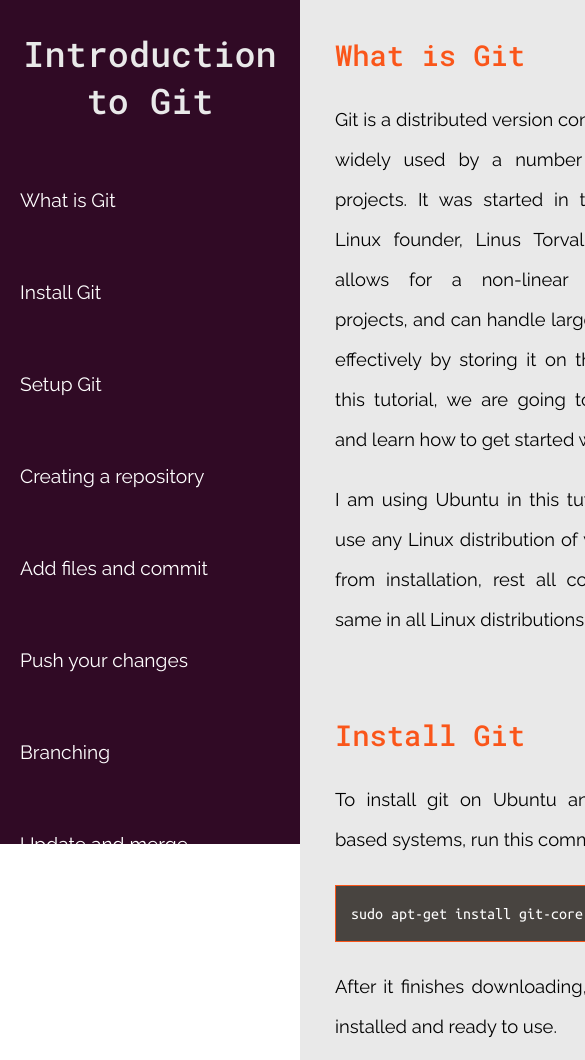
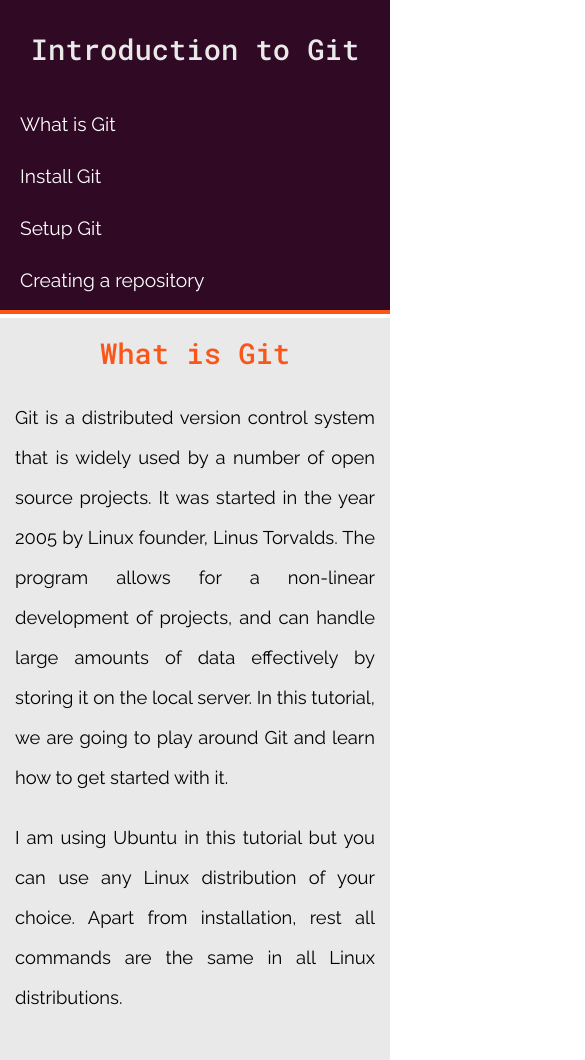
Before and after one commit to cjcon90/freeCodeCamp-Technical-Documentation-Page, a plain HTML site: page index.html in a window 390 px wide. Shown: the top 1060 px of the page, 585 px wide, since content can reach past the window. Drawn offline with Linux system fonts and the light colour scheme.

Commit message:
added mbile responsiveness

```diff
--- a/index.html
+++ b/index.html
@@ -109,7 +109,7 @@
                 This will create a new git repository. Your local repository consists of three “trees” maintained by
                 git.
             </p>
-            <img src="https://res.cloudinary.com/scrumpylungs/image/upload/v1589322094/freeCodeCamp-tech-doc-page/Playing-around-git-1_zyxaes.webp"
+            <img src="https://res.cloudinary.com/scrumpylungs/image/upload/v1589390518/freeCodeCamp-tech-doc-page/Playing-around-git-1_zyxaes.webp"
                 alt="screenshot of git init being used in linux terminal" class="git-img">
             <p class="main-p">
                 First one is your <strong>Working Directory</strong> which holds the actual files. Second one is the
@@ -145,7 +145,7 @@
 
             <code class="main-code">git status</code>
 
-            <img src="https://res.cloudinary.com/scrumpylungs/image/upload/v1589322093/freeCodeCamp-tech-doc-page/Playing-around-git-2_yqb9bh.webp"
+            <img src="https://res.cloudinary.com/scrumpylungs/image/upload/v1589390613/freeCodeCamp-tech-doc-page/Playing-around-git-2_yqb9bh.webp"
                 alt="screenshot of git status being used in linux terminal" class="git-img">
 
             <p class="main-p">
@@ -154,7 +154,7 @@
 
             <code class="main-code">git commit -m "Commit message"</code>
 
-            <img src="https://res.cloudinary.com/scrumpylungs/image/upload/v1589322093/freeCodeCamp-tech-doc-page/playing-around-git-3_dgrxco.webp"
+            <img src="https://res.cloudinary.com/scrumpylungs/image/upload/v1589390595/freeCodeCamp-tech-doc-page/playing-around-git-3_dgrxco.webp"
                 alt="screenshot of git commit being used in linux terminal" class="git-img">
 
             <p class="main-p">
@@ -198,7 +198,7 @@
 
             <code class="main-code">git checkout -b mybranch</code>
 
-            <img src="https://res.cloudinary.com/scrumpylungs/image/upload/v1589322094/freeCodeCamp-tech-doc-page/Playing-around-Git-4-_pkmrec.webp"
+            <img src="https://res.cloudinary.com/scrumpylungs/image/upload/v1589390575/freeCodeCamp-tech-doc-page/Playing-around-Git-4-_pkmrec.webp"
                 alt="screenshot of checkout mybranch command being used in linux terminal" class="git-img">
 
 
@@ -214,7 +214,7 @@
 
             <code class="main-code">git branch -d mybranch</code>
 
-            <img src="https://res.cloudinary.com/scrumpylungs/image/upload/v1589322094/freeCodeCamp-tech-doc-page/Playing-around-Git-5-1_vemegz.webp"
+            <img src="https://res.cloudinary.com/scrumpylungs/image/upload/v1589390646/freeCodeCamp-tech-doc-page/Playing-around-Git-5-1_vemegz.webp"
                 alt="screenshot of git branch delete command being used in linux terminal" class="git-img">
 
 
@@ -286,13 +286,16 @@
             <header class="heading">Learn More</header>
             <p class="main-p">The GitHub team has created a library of educational videos and guides to help users
                 continue to develop their skills and build better software:</p>
-                <ul class="learn-list">
-                    <li><a href="https://github.com/showcases/great-for-new-contributors" class="learn-link" >Beginner projects to explore</a></li>
-                    <li><a href="https://youtube.com/githubguides" class="learn-link">GitHub video guides</a></li>
-                    <li><a href="https://services.github.com/on-demand/" class="learn-link">GitHub on-demand training</a></li>
-                    <li><a href="https://guides.github.com/" class="learn-link">GitHub training guides</a></li>
-                    <li><a href="https://services.github.com/resources/" class="learn-link">GitHub training resources</a></li>
-                </ul>
+            <ul class="learn-list">
+                <li><a href="https://github.com/showcases/great-for-new-contributors" class="learn-link">Beginner
+                        projects to explore</a></li>
+                <li><a href="https://youtube.com/githubguides" class="learn-link">GitHub video guides</a></li>
+                <li><a href="https://services.github.com/on-demand/" class="learn-link">GitHub on-demand training</a>
+                </li>
+                <li><a href="https://guides.github.com/" class="learn-link">GitHub training guides</a></li>
+                <li><a href="https://services.github.com/resources/" class="learn-link">GitHub training resources</a>
+                </li>
+            </ul>
         </section>
 
     </main>
--- a/styles/style.css
+++ b/styles/style.css
@@ -20,6 +20,7 @@
     position: fixed;
     min-width: 300px;
     width: 300px;
+    scrollbar-color: var(--background-code) var(--background-nav);
     overflow-y: auto;
 }
 
@@ -68,6 +69,7 @@
 .heading {
     color: var(--text-heading);
     font-family: 'Roboto Mono', monospace;
+    text-align: left;
     padding: 15px;
     font-size: 1.8em;
 
@@ -124,3 +126,55 @@
 .learn-link:hover {
     color: var(--text-heading);
 }
+
+@media only screen and (max-width: 800px) {
+
+
+    #navbar {
+        all: unset;
+        background-color: var(--background-nav);
+        display: inline-block;
+        border-bottom: 4px solid var(--text-heading);
+        width: 100%;
+        scrollbar-color: var(--text-heading) var(--background-code);
+        height: 310px;
+        overflow-y: auto;
+    }
+
+    .heading {
+        text-align: center;
+    }
+
+    .nav-title {
+        font-size: 1.8rem;
+
+    }
+
+    .nav-item {
+        padding-top: 15px;
+        padding-bottom: 15px;
+    }
+
+    #main-doc {
+        all: unset;
+        background-color: var(--background-main);
+        display: inline-block;
+        max-width: 100%;
+        text-align: justify;
+        line-height: 2.5rem;
+
+        /* height: auto;
+        left: 0;
+        position: absolute;
+        margin-top: 310px;
+        padding: 20px;
+        text-align: justify;
+        line-height: 2.5rem; */
+    }
+
+    .git-img {
+        max-width: 90%;
+        object-fit: scale-down;
+    }
+
+}
```
